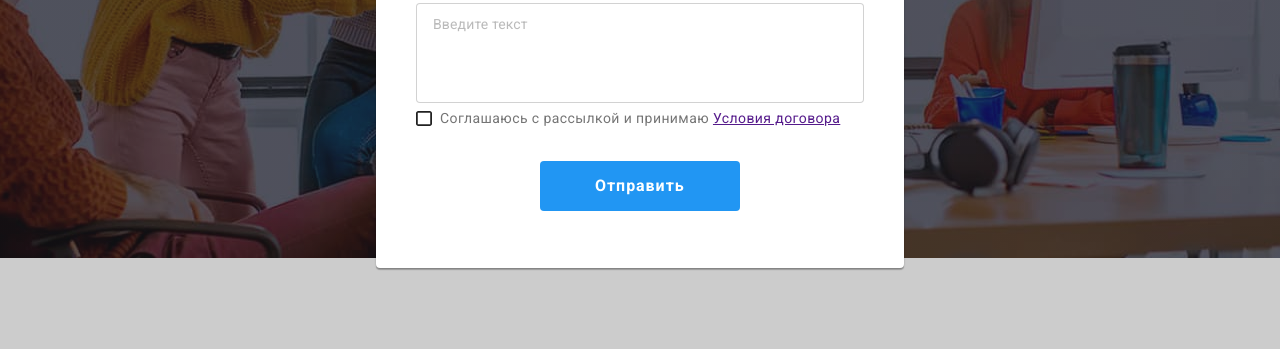
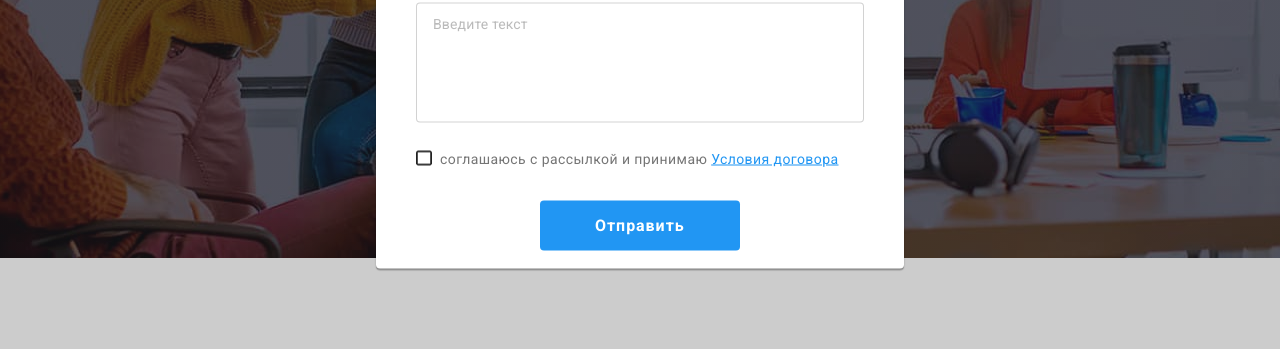
Before and after one commit to Kopyloff777/goit-markup-hw-06, a plain HTML site: page index.html in a window 1280 px wide. Both pictures are taken after a click on the button "Заказать услугу". Shown: the part 422-771 px from the top of the page. Drawn offline with nearby package versions, Linux system fonts and the light colour scheme.

Commit message:
HW-6 corrected

```diff
--- a/css/styles.css
+++ b/css/styles.css
@@ -785,7 +785,7 @@ img {
   left: 50%;
   transform: translate(-50%, -50%);
   width: 528px;
-  height: 580px;
+  height: 581px;
   padding: 40px;
   background-color: var(--primary-bg-color);
   box-shadow: 0px 1px 3px rgba(0, 0, 0, 0.12), 0px 1px 1px rgba(0, 0, 0, 0.14),
@@ -809,6 +809,7 @@ img {
   cursor: pointer;
 }
 
+.modal-close-btn:hover,
 .modal-close-btn:focus {
   fill: var(--accent-text-color);
 }
@@ -878,7 +879,7 @@ img {
 
 .contact-form-message {
   width: 100%;
-  height: 100px;
+  height: 120px;
   margin-top: 4px;
   padding: 12px 16px;
   resize: none;
@@ -906,11 +907,13 @@ img {
 .contact-form-checkbox-label {
   display: flex;
   align-items: center;
+  margin-top: 20px;
   font-family: 'Roboto';
   font-style: normal;
   font-weight: 400;
   font-size: 14px;
-  line-height: 1.71;
+  line-height: 24px;
+
   letter-spacing: 0.03em;
   color: #757575;
 }
@@ -948,9 +951,14 @@ img {
   color: rgba(117, 117, 117, 0.5);
 }
 
+.policy-checkbox-link {
+  color: var(--accent-text-color);
+}
+
 .contact-form-submit-btn {
   margin: auto;
   margin-top: 30px;
+
   padding: 10px 55px;
 
   background-color: var(--accent-text-color);
--- a/index.html
+++ b/index.html
@@ -614,7 +614,9 @@
               required
             />
             <label for="policy-checkbox" class="contact-form-checkbox-label">
-              Соглашаюсь с рассылкой и принимаю&nbsp;<a href="">Условия договора</a>
+              соглашаюсь с рассылкой и принимаю&nbsp;<a href="" class="policy-checkbox-link"
+                >Условия договора</a
+              >
             </label>
           </div>
 
```
